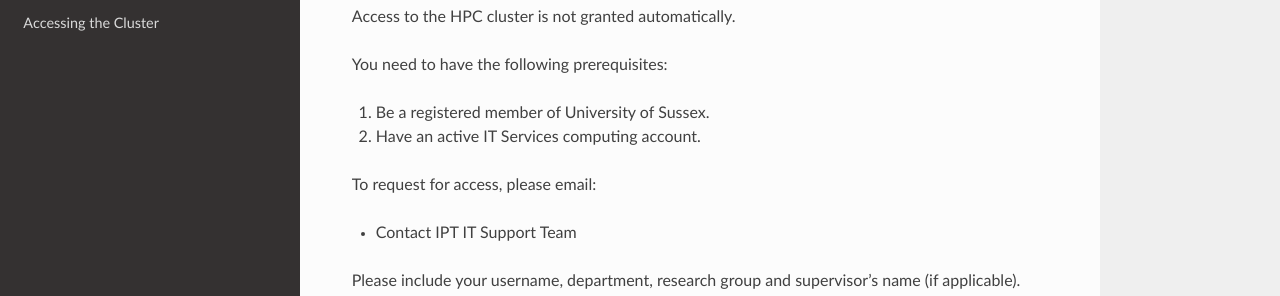
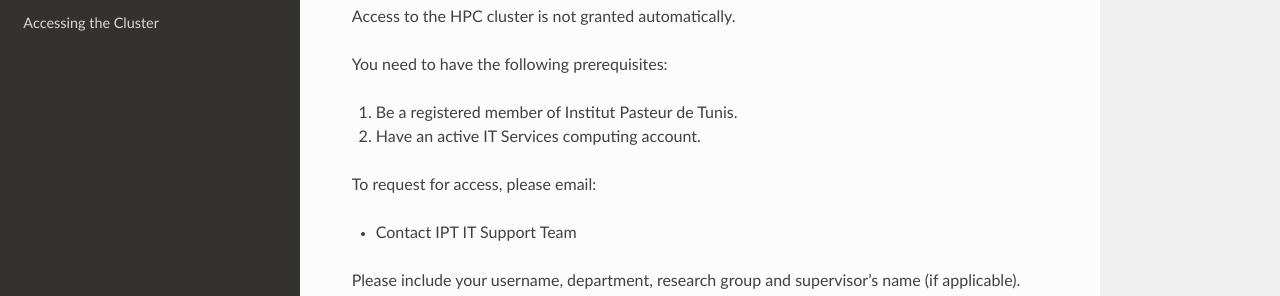
Before and after one commit to IPT-OMICS/IPT-OMICS, a Sphinx documentation site: the page built from docs/source/Access.rst, in a window 1280 px wide and 900 px high. Shown: the part 211-507 px from the top of the window. Built offline with Sphinx 7.4.7 and the Read the Docs theme 2.0.0, drawn with Linux system fonts in a browser that asks for light colours; pages that are not in the unit, such as notebooks, are missing from menus.

Commit message:
Update Access.rst

```diff
--- a/docs/source/Access.rst
+++ b/docs/source/Access.rst
@@ -8,7 +8,7 @@ Access to the HPC cluster is not granted automatically.
 
 You need to have the following prerequisites:
 
-1. Be a registered member of University of Sussex.
+1. Be a registered member of Institut Pasteur de Tunis.
 2. Have an active IT Services computing account.
 
 To request for access, please email:
```
